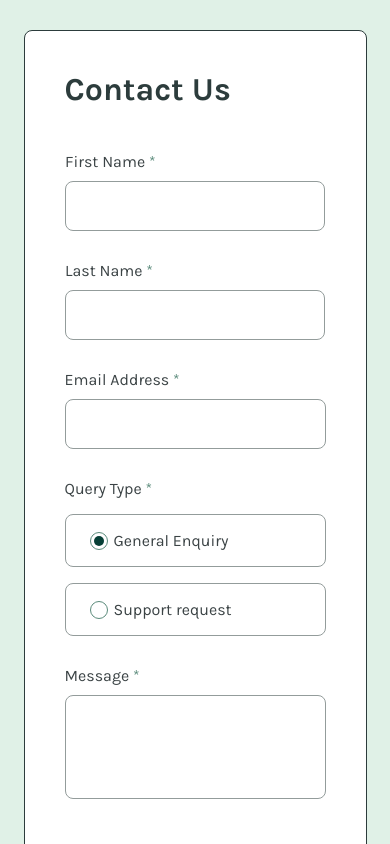
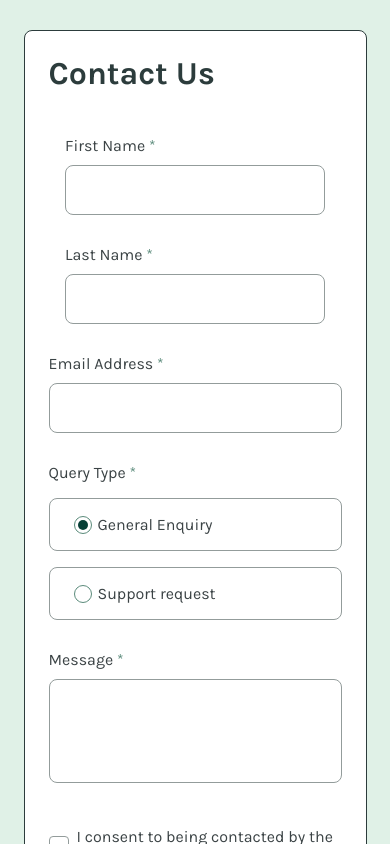
Before and after one commit to sofi-dobriak/fm-contact-form, a React (Vite) app: page / in a window 390 px wide. Shown: the top 844 px of the page. Built offline with nearby package versions, Linux system fonts and the light colour scheme.

Commit message:
fix form wrapper paddings for mobile version

```diff
--- a/src/components/Form/Form.module.css
+++ b/src/components/Form/Form.module.css
@@ -174,6 +174,10 @@ input[type="checkbox"]:checked+.checkboxBorder::after {
 }
 
 @media (max-width: 768px) {
+  .wrapper {
+    padding: 24px;
+  }
+
   .nameContainer {
     flex-direction: column;
   }
```
